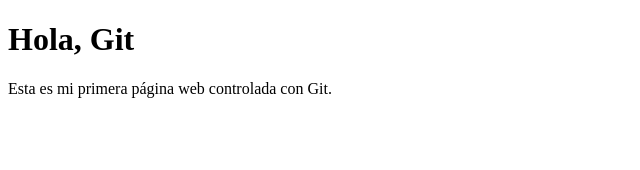
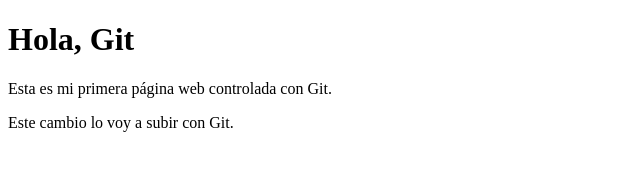
Before and after one commit to Mateo-de-la-Iglesia-Lahoz/mi-pagina-de-git, a plain HTML site: page index.html in a window 1280 px wide. Shown: the whole page, without its empty margins (0-640 px from the left). Drawn offline with Linux system fonts and the light colour scheme.

Commit message:
Añadido nuevo párrafo

```diff
--- a/index.html
+++ b/index.html
@@ -9,3 +9,4 @@
     <p>Esta es mi primera página web controlada con Git.</p>
 </body>
 </html>
+<p>Este cambio lo voy a subir con Git.</p>
```
